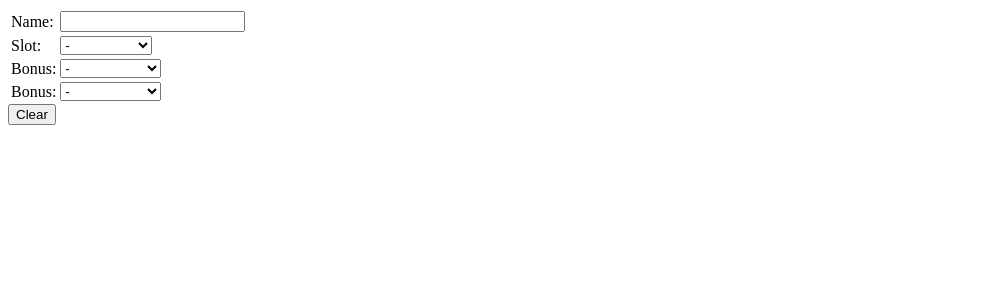
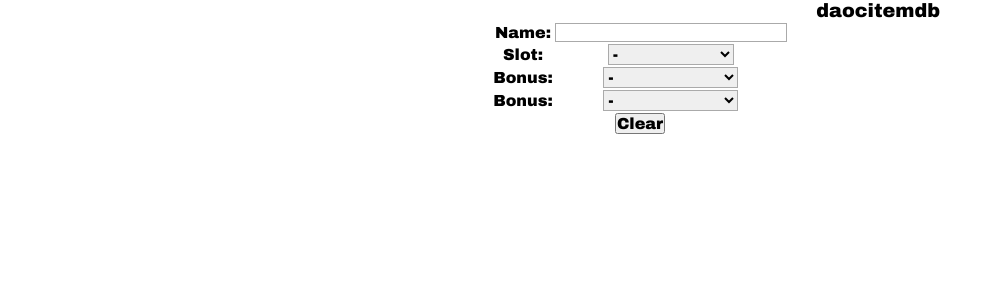
Before and after one commit to deltj/daocitemdb, a Django app: page /searchform in a window 1280 px wide. Shown: the top 300 px of the page, without its empty margins (0-995 px from the left). Run offline with Django 3.2, Linux system fonts and the light colour scheme; tables that the repository leaves empty hold one stand-in row (values such as "Sample post"); some libraries are stand-ins or nearby versions.

Commit message:
updated CSS a bit

```diff
--- a/static/css.css
+++ b/static/css.css
@@ -1,47 +1,111 @@
-body {
-	color: #000000;
-	background-color: #FFFFFF;
+/* Style for all elements */
+*{
+    margin: 0;
+    padding: 0;
+    font-family: "Arial Black", Gadget, sans-serif;
+    font-style: normal;
+    font-size: 100%;
 }
 
+/* Is this doing what I really want it to do? */
+.clear {
+    clear: both;
+}
+
+/* Body element style */
+body {
+    font-family: "Helvetica";
+	color: #000000;
+	background-color: #ffffff;
+}
+
+/* the header element holds the logo and title text */
+#header {
+    width: 600px;
+    margin: 0 auto;
+    padding-bottom: 10px;
+}
+
+/* the logo element holds the logo graphic */
+#logo {
+    float: left;
+}
+
+/* tag element is used as part of the header line */
+#tag {
+    background-color: #ffffff;
+    float: right;
+    font-size: 120%;
+    text-align: center;
+}
+
+/* this tag wraps the result list table */
+#wrapper {
+    clear: both;
+    color: #000000;
+    background-color: #ffffff;
+    width: 600px;
+    margin: 0 auto;
+    text-align: center;
+}
+
+/* links */
 a:link {
 	color: #000000;
 	text-decoration: none;
 }
 
+/* visited links */
 a:visited {
 	color: #000000;
 	text-decoration: none;
 }
 
+/* active links (what does that mean?) */
+a:active {
+	color: #000000;
+	text-decoration: none;
+}
+
+/* hovered links */
 a:hover {
 	color: #000000;
 	text-decoration: underline;
 }
 
-a:active {
-	color: #000000;
-	text-decoration: none;
+/* style for the search form table */
+table#searchform {
+    margin: 0 auto;
+    margin-bottom: 25px;
+	border: 0;
 }
 
+/* style for the results table */
 table#results {
+    margin: 0 auto;
 	border-collapse: collapse;
 	border: 1px solid #AAAAAA;
 }
 
+/* style for table cells within the results table */
 td#results {
 	border-top: 1px solid #AAAAAA;
 	border-bottom: 1px solid #AAAAAA;
 	padding: 3px;
+    text-align: left;
 }
 
+/* i forget what this is */
 td#show {
 	padding: 5px;
 }
 
+/* input box style */
 input {
 	border: 1px solid #AAAAAA;
 }
 
+/* select box style */
 select {
 	border: 1px solid #AAAAAA;
 }
--- /dev/null
+++ b/templates/base.html
@@ -0,0 +1,24 @@
+{% load staticfiles %}
+<!DOCTYPE HTML>
+<html>
+<head>
+<link rel="stylesheet" href="{% static "css.css" %}" type="text/css">
+
+{% block head %}{% endblock %}
+
+</head>
+<body>
+
+<div id="header">
+<div id="logo"> <!--<img src="{% static "daocitemdb.png" %}" /> --> </div>
+<div id="tag">daocitemdb</div>
+</div>
+
+<div id="wrapper">
+
+{% block content %}{% endblock %}
+
+</div>
+
+</body>
+</html>
--- a/templates/searchform.html
+++ b/templates/searchform.html
@@ -1,6 +1,6 @@
-<!DOCTYPE HTML>
-<html>
-<head>
+{% extends "base.html" %}
+
+{% block head %}
 <script src="http://ajax.googleapis.com/ajax/libs/jquery/1.11.1/jquery.min.js"></script>
 <script>
 // do the search
@@ -117,12 +117,13 @@ $(document).ready(function() {
 	document.getElementById("clear").onclick = function() {clearForm()};
 });
 </script>
-</head>
-<body>
+{% endblock %}
+
+{% block content %}
 
 <!-- this is the search form that will be used to enter query parameters -->
 <form>
-<table>
+<table id="searchform">
 
 <!-- name -->
 <tr><td>Name:</td><td><input type="text" name="itemname" id="itemname"></td></tr>
@@ -166,10 +167,13 @@ $(document).ready(function() {
 </select>
 </td></tr>
 
+<!-- clear form button -->
+<tr><td colspan="2">
+<button type="button" id="clear">Clear</button>
+</td></tr>
+
 </table>
 
-<!-- clear form button -->
-<button type="button" id="clear">Clear</button>
 
 </form>
 
@@ -177,5 +181,4 @@ $(document).ready(function() {
 <table id="results">
 </table>
 
-</body>
-</html>
+{% endblock %}
```
Also changed, not shown: templates/index.html (+10 -10 lines), templates/showitem.html (+4 -8 lines).
